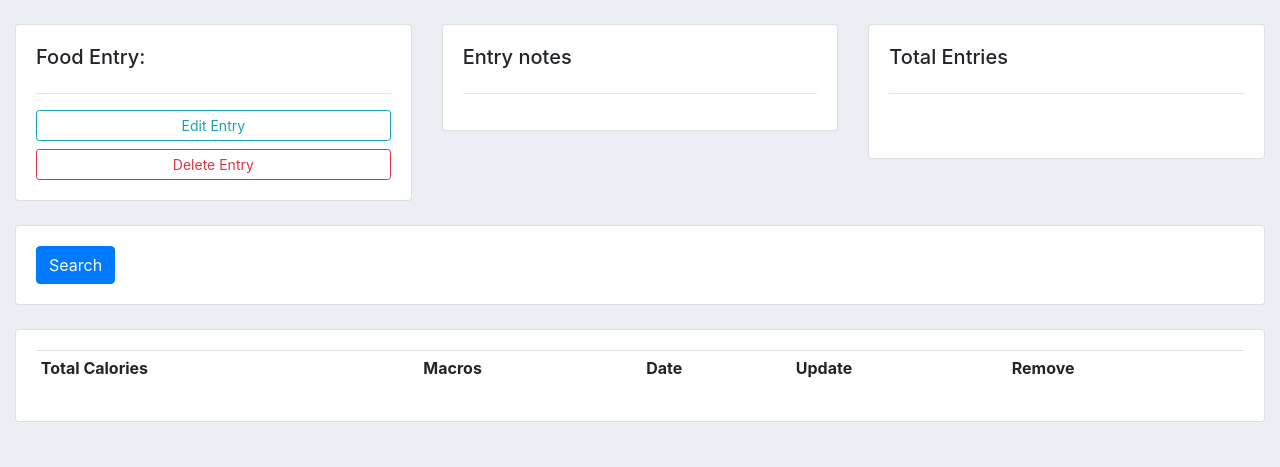
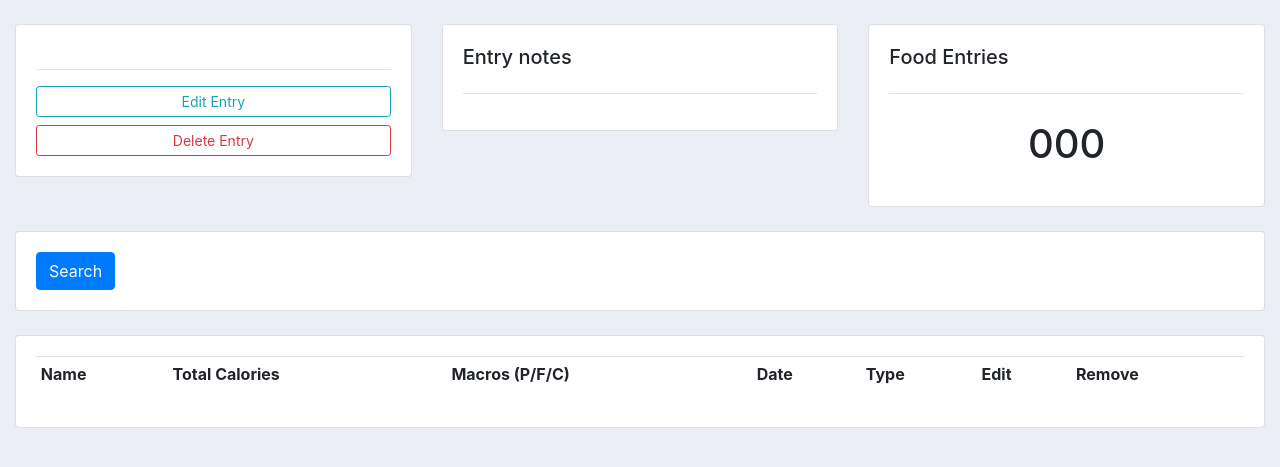
Before and after one commit to thisnotBryanL/FitnessAIO-Web, a Django app: template src/templates/profile.html in a window 1280 px wide. Shown: the part 56-523 px from the top of the page. Run offline with Django 3.2, Linux system fonts and the light colour scheme; the template is opened without the code that fills it: most values are stand-ins (such as "Sample title", 1, 10 or a date in 2020); lists and menus that the app fills with data are empty; some libraries are stand-ins or nearby versions.

Commit message:
Added search function for Profile page and list of all entries on profile page

```diff
--- a/src/djangoBackend/settings.py
+++ b/src/djangoBackend/settings.py
@@ -41,6 +41,8 @@
     'registration',
     'foodEntry',
     'calculator',
+
+    'django_filters'
 ]
 
 MIDDLEWARE = [
--- a/src/registration/views.py
+++ b/src/registration/views.py
@@ -34,7 +34,7 @@
 
         #Queries food items only for the current day
         queryset = FoodItem.objects.filter(
-            date_added__date=timezone.localdate())
+            date_added__date=timezone.localdate(), user = request.user)
 
         #Calculator to calculate the remaining calories left after querying food consumed for the day
         calsFromFood = calcRemainCalories(queryset, profile.calories,macros['protein'], macros['fat'], macros['carbs'])
@@ -82,8 +82,6 @@
         if user_form.is_valid() and profile_form.is_valid():
             user_form.save()
             profile_form.save()
-            messages.success(request, (
-                'Your profile was successfully updated!'))
             return redirect('homeView')
         else:
             messages.error(request, ('Please correct the error below.'))
@@ -104,8 +102,6 @@
             request.POST, instance=request.user.profile)
         if profile_form.is_valid():
             profile_form.save()
-            messages.success(request, (
-                'Your profile was successfully updated!'))
             return redirect('homeView')
         else:
             messages.error(request, ('Please correct the error below.'))
--- a/src/templates/profile.html
+++ b/src/templates/profile.html
@@ -6,7 +6,8 @@
 <div class="row">
     <div class="col-md">
         <div class="card card-body">
-            <h5>Food Entry:</h5>
+
+            <h3>{{user.username}}</h3>
             <hr>
             <a class="btn btn-outline-info  btn-sm btn-block" href="{% url 'registration:update-profile' %}">Edit Entry</a>
             <a class="btn btn-outline-danger  btn-sm btn-block" href="{% url 'registration:update-profile' %}">Delete Entry</a>
@@ -26,9 +27,9 @@
 
     <div class="col-md">
         <div class="card card-body">
-            <h5>Total Entries</h5>
+            <h5>Food Entries</h5>
             <hr>
-            <h1 style="text-align: center;padding: 10px"></h1>
+            <h1 style="text-align: center;padding: 10px">{{number_of_food}}</h1>
         </div>
     </div>
 </div>
@@ -38,8 +39,9 @@
 <div class="row">
     <div class="col">
         <div class="card card-body">
+
             <form method="get">
-
+                {{foodFilter.form}}
                 <button class="btn btn-primary" type="submit">Search</button>
             </form>
         </div>
@@ -53,12 +55,29 @@
         <div class="card card-body">
             <table class="table table-sm">
                 <tr>
+                    <th>Name</th>
                     <th>Total Calories</th>
-                    <th>Macros</th>
+                    <th>Macros (P/F/C) </th>
                     <th>Date</th>
-                    <th>Update</th>
+                    <th>Type</th>
+                    <th>Edit</th>
                     <th>Remove</th>
                 </tr>
+
+                {% if user.is_authenticated %}
+                {% for foodItems in foodlist  %}
+
+                <tr>
+                    <td>{{foodItems.name}}</td>
+                    <td>{{foodItems.calories}}</td>
+                    <td>({{foodItems.protein}} / {{foodItems.fat}} / {{foodItems.carbohydrates}})</td>
+                    <td>{{foodItems.date_added}}</td>
+                    <td>{{foodItems.time}}</td>
+                    <td><a class="btn btn-sm btn-info" href=" {% url 'update-food' foodItems.id%} ">Edit</a></td>
+                    <td><a class="btn btn-sm btn-danger" href="{% url 'delete-food' foodItems.id%}">Delete</a></td>
+                </tr>
+                {% endfor %}
+                {% endif %}
 
             </table>
         </div>
```
Also changed, not shown: src/pages/filters.py (added, +12 -0 lines), src/pages/views.py (+26 -1 lines), src/db.sqlite3.
